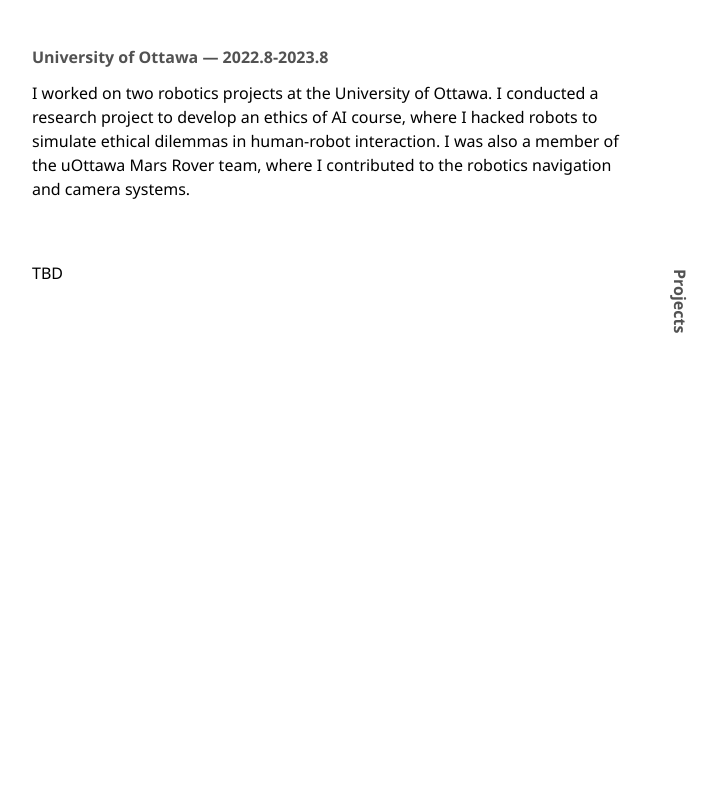
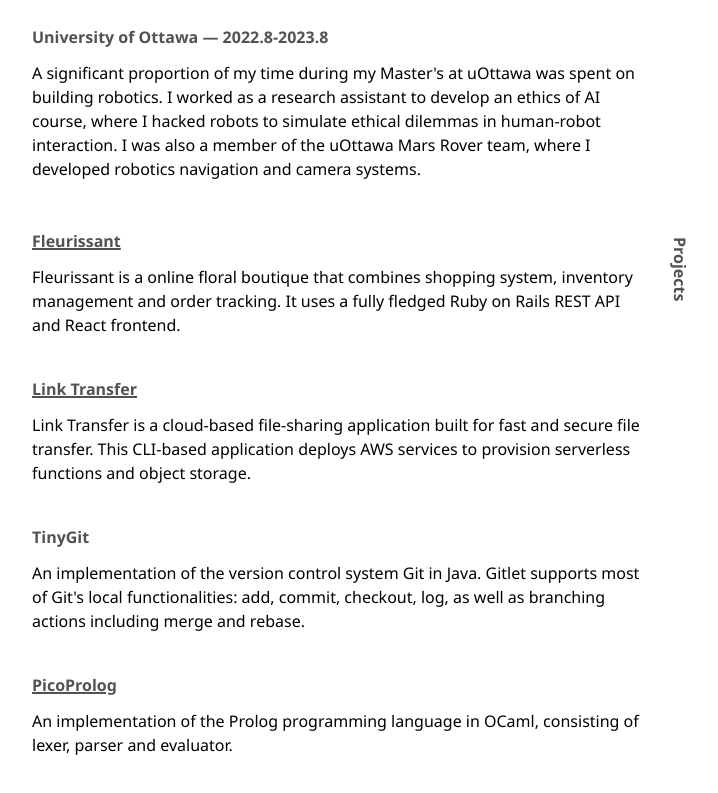
Before and after one commit to zzehli/zzehli.github.io, a website: page index.html in a window 1280 px wide. Shown: the part 999-1792 px from the top of the page, without its empty margins (272-990 px from the left). Before the commit the page ends 1344 px from the top, so only its background shows below. Drawn offline with Linux system fonts and the light colour scheme.

Commit message:
add projects

```diff
--- a/index.html
+++ b/index.html
@@ -14,9 +14,9 @@
 </head>
 
 <body class="font-sans">
-    <div class="h-dvh pt-8 mt-12 px-6 md:px-24 lg:pt-16">
+    <div class="h-dvh pt-8 mt-2 md:mt-12 px-6 md:px-24 lg:pt-16">
         <div class="mx-auto max-w-2xl">
-            <div class="mb-5 md:mb-20">
+            <div class="mb-8 md:mb-15">
                 <div class="mb-5 sm:mb-15">
                     <h1 class="text-5xl lg:text-7xl mb-2">
                         Jae Li
@@ -68,7 +68,7 @@
                         Work Experience
                     </h3>
                 </div>
-                <div class="flex-grow gap-8 md:gap-12 mb-5 md:mb-15 flex flex-col">
+                <div class="flex-grow gap-8 mb-8 md:gap-12 md:mb-12 flex flex-col">
                     <ul>
                         <h3 class="font-semibold text-neutral-600 pb-3">Zafin
                             <span>&mdash; 2023.9-2024.6</span>
@@ -100,12 +100,13 @@
                             <span>&mdash; 2022.8-2023.8</span>
                         </h3>
                         <p>
-                            I worked on two robotics projects at the University of Ottawa. I conducted a research
-                            project to develop an ethics of AI course, where I hacked robots to simulate ethical
-                            dilemmas in
-                            human-robot interaction.
-                            I was also a member of the uOttawa Mars Rover team, where I contributed to the robotics
-                            navigation and camera systems.
+                            A significant proportion of my time during my Master's at uOttawa was spent on building
+                            robotics.
+                            I worked as a research assistant to develop an ethics of AI course, where I hacked robots to
+                            simulate ethical dilemmas in human-robot interaction.
+                            I was also a member of the uOttawa Mars Rover team, where I developed robotics navigation
+                            and
+                            camera systems.
                         </p>
                     </ul>
                 </div>
@@ -116,20 +117,50 @@
                         Projects
                     </h3>
                 </div>
-                <div class="flex-grow gap-8 md:gap-15 mb-8 md:mb-15 flex flex-col">
-                    <ul>TBD</ul>
-                    <!-- <ul>
-                        File transfer thjiss
+                <div class="flex-grow gap-8 md:gap-10 mb-8 md:mb-12 flex flex-col">
+                    <ul>
+                        <a href="https://github.com/zzehli/fleurissant" target="_blank" rel="noopener noreferrer">
+                            <h3 class="font-semibold text-neutral-600 pb-3 link">Fleurissant
+                            </h3>
+                        </a>
+                        <p>
+                            Fleurissant is a online floral boutique that combines shopping system, inventory management
+                            and order tracking.
+                            It uses a fully fledged Ruby on Rails REST API and React frontend.
+                        </p>
                     </ul>
                     <ul>
-                        Ruby
+                        <a href="https://github.com/zzehli/serverless-file-transfer" target="_blank"
+                            rel="noopener noreferrer">
+                            <h3 class="font-semibold text-neutral-600 pb-3 link">Link Transfer
+                            </h3>
+                        </a>
+                        <p>
+                            Link Transfer is a cloud-based file-sharing application built for fast and secure file
+                            transfer.
+                            This CLI-based application deploys AWS services to provision serverless functions and object
+                            storage.
+                        </p>
                     </ul>
                     <ul>
-                        LLM
+                        <h3 class="font-semibold text-neutral-600 pb-3">TinyGit
+                        </h3>
+                        <p>
+                            An implementation of the version control system Git in Java. Gitlet supports
+                            most of Git's local functionalities: add, commit, checkout, log, as well as branching
+                            actions including merge and rebase.
+                        </p>
                     </ul>
                     <ul>
-                        fish
-                    </ul> -->
+                        <a href="https://github.com/zzehli/PicoProlog" target="_blank" rel="noopener noreferrer">
+                            <h3 class="font-semibold text-neutral-600 pb-3 link">PicoProlog
+                            </h3>
+                        </a>
+                        <p>
+                            An implementation of the Prolog programming language in OCaml, consisting of lexer, parser
+                            and evaluator.
+                        </p>
+                    </ul>
                 </div>
             </div>
 
```
